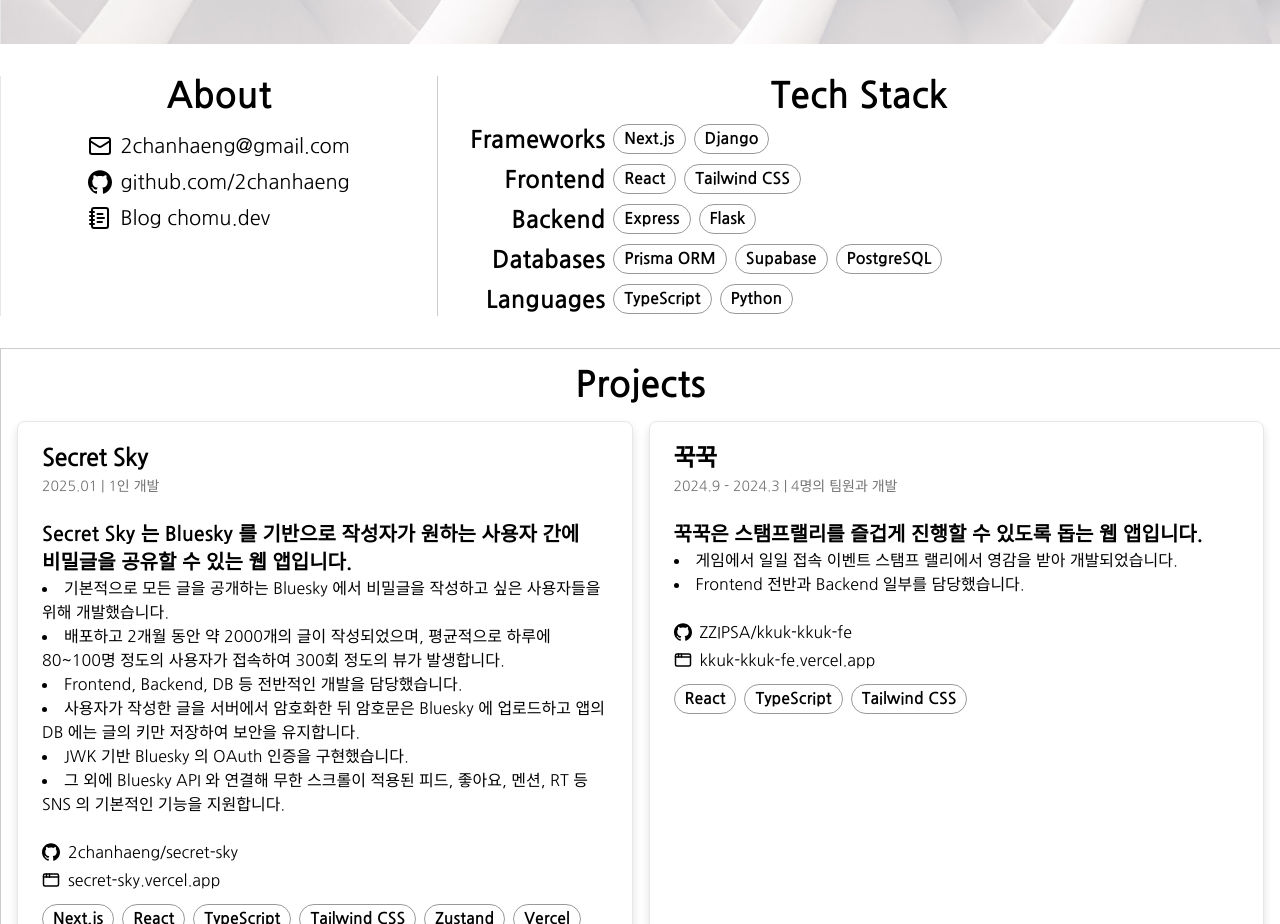
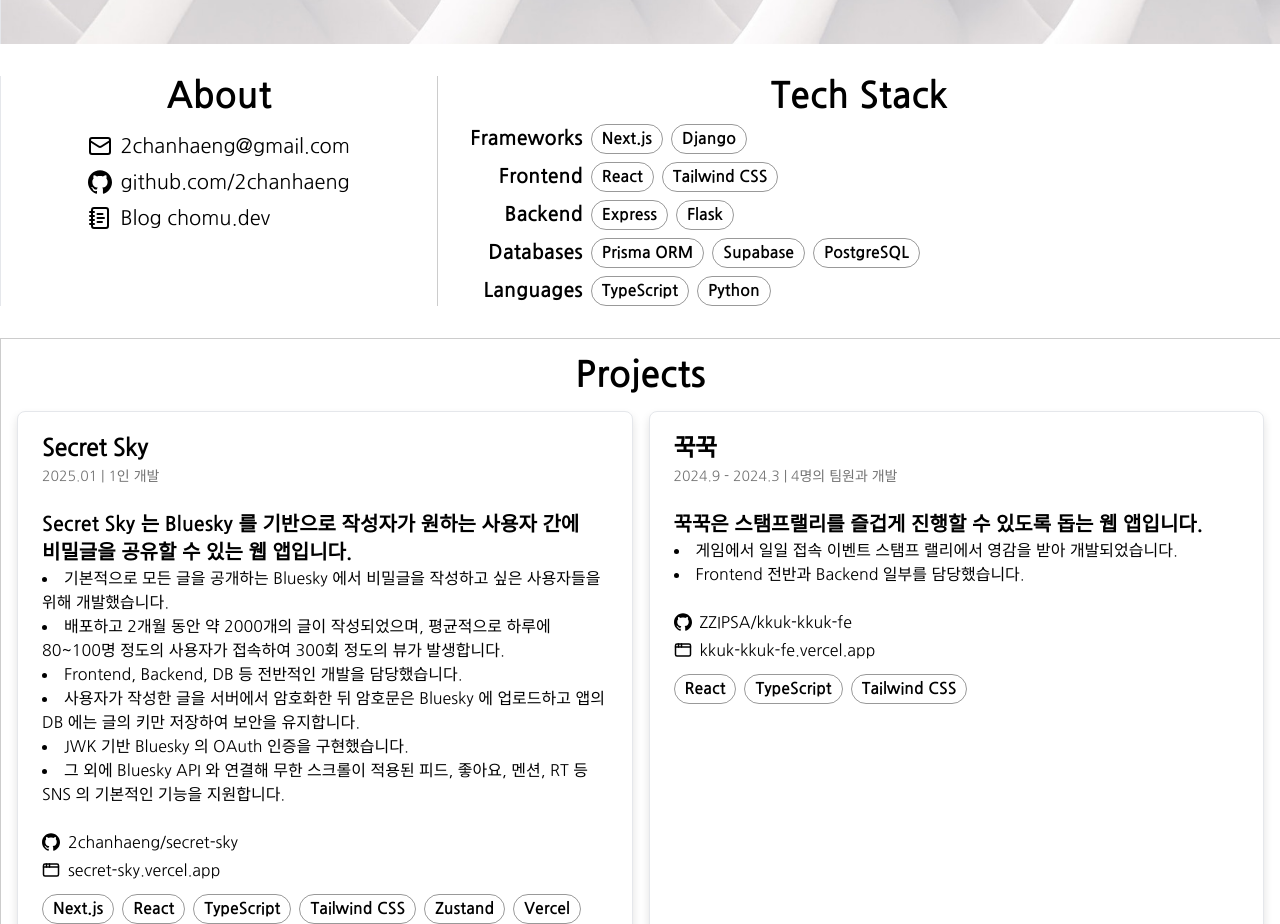
Before and after one commit to 2chanhaeng/2chanhaeng.github.io, a Next.js app: page /portfolio in a window 1280 px wide. Shown: the part 780-1704 px from the top of the page. Built offline with nearby package versions, Linux system fonts and the light colour scheme.

Commit message:
fix h3 text size in /portfolio

```diff
--- a/app/portfolio/globals.css
+++ b/app/portfolio/globals.css
@@ -18,7 +18,7 @@
     @apply text-4xl font-bold;
   }
   h3 {
-    @apply text-2xl font-bold;
+    @apply text-xl font-bold;
   }
   a {
     @apply opacity-100;
```
